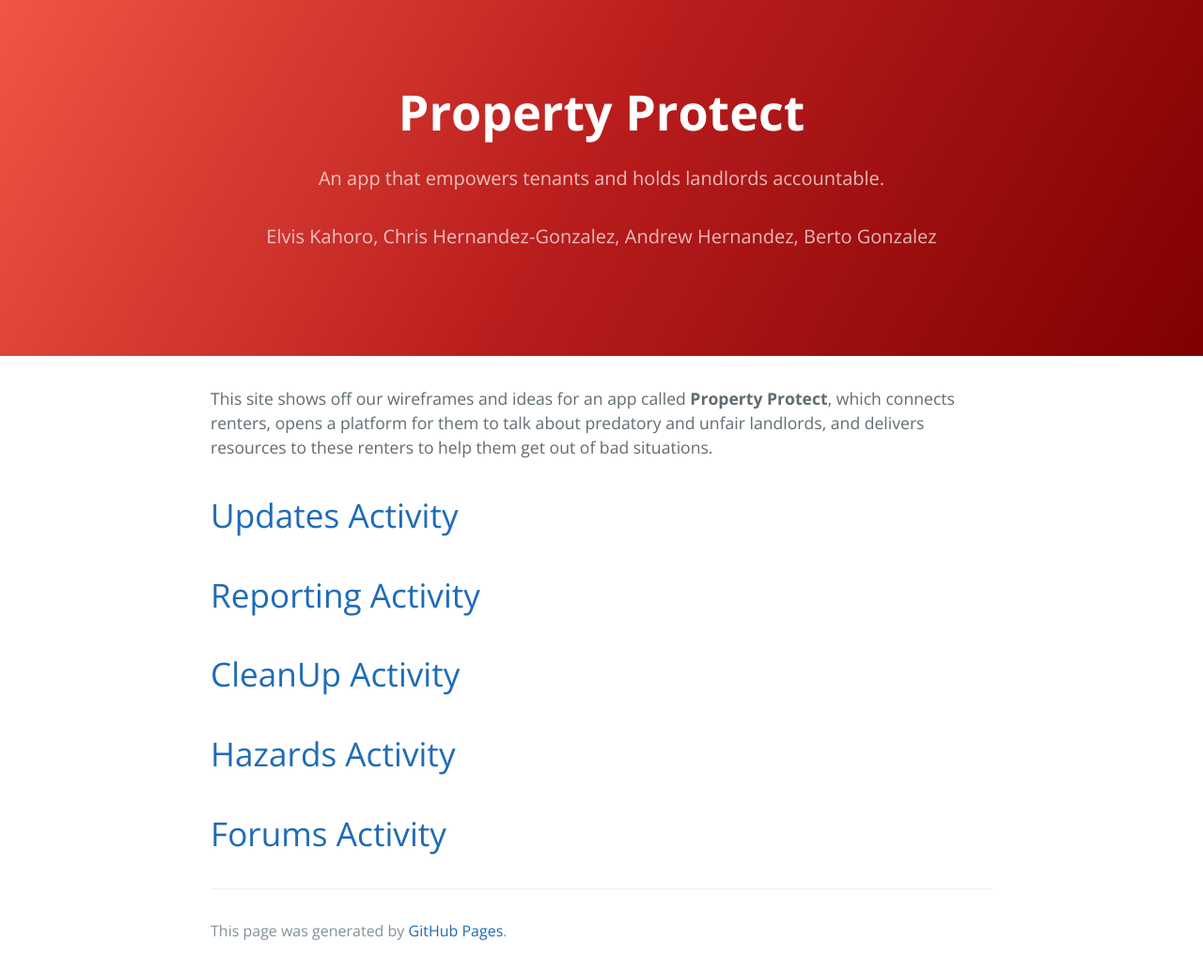
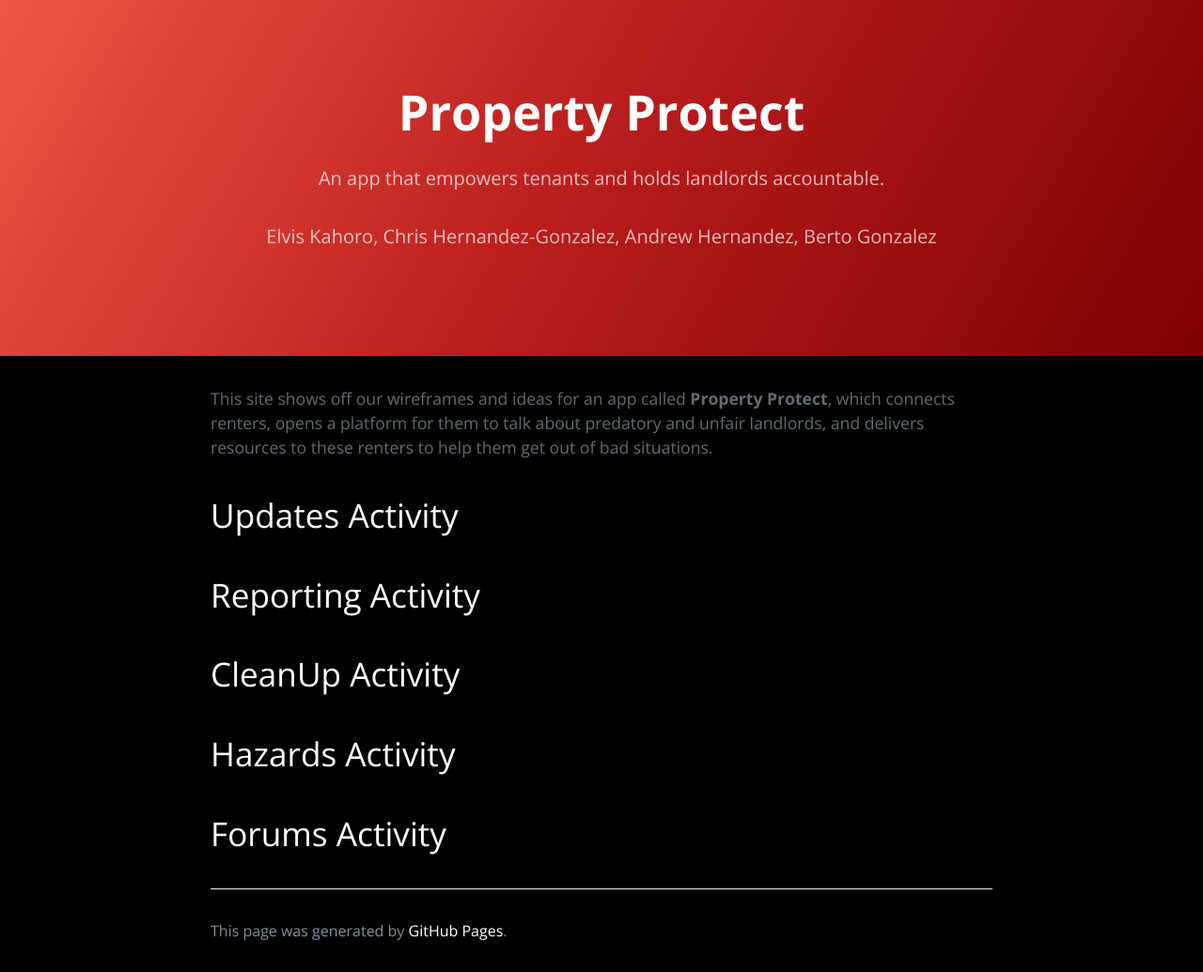
Before and after one commit to AndrewHernandez0827/andrewhernandez0827.github.io, a Jekyll site: the page built from index.md, in a window 1280 px wide. Shown: the whole page at 94% size. Built offline with Jekyll 4.4.1, drawn with Linux system fonts in a browser that asks for light colours.

Commit message:
final from Berto and Andrew

```diff
--- a/_layouts/default.html
+++ b/_layouts/default.html
@@ -1,5 +1,12 @@
 <!DOCTYPE html>
 <html lang="{{ site.lang | default: "en-US" }}">
+
+<style>
+body{
+background-color: black;
+}
+</style>
+
   <head>
 
     {% if site.google_analytics %}
@@ -20,6 +27,8 @@
     <link rel="stylesheet" href="{{ '/assets/css/style.css?v=' | append: site.github.build_revision | relative_url }}">
   </head>
   <body>
+
+
     <a id="skip-to-content" href="#content">Skip to the content.</a>
 
     <header class="page-header" role="banner">
@@ -43,5 +52,6 @@
         <span class="site-footer-credits">This page was generated by <a href="https://pages.github.com">GitHub Pages</a>.</span>
       </footer>
     </main>
+
   </body>
 </html>
--- a/_sass/jekyll-theme-cayman.scss
+++ b/_sass/jekyll-theme-cayman.scss
@@ -53,7 +53,7 @@ body {
 }
 
 a {
-  color: $body-link-color;
+  color: white;
   text-decoration: none;
 
   &:hover {
@@ -196,7 +196,7 @@ a {
     margin-top: 2rem;
     margin-bottom: 1rem;
     font-weight: normal;
-    color: $section-headings-color;
+    color: white;
   }
 
   p {
```
Also changed, not shown: 1 other file.
